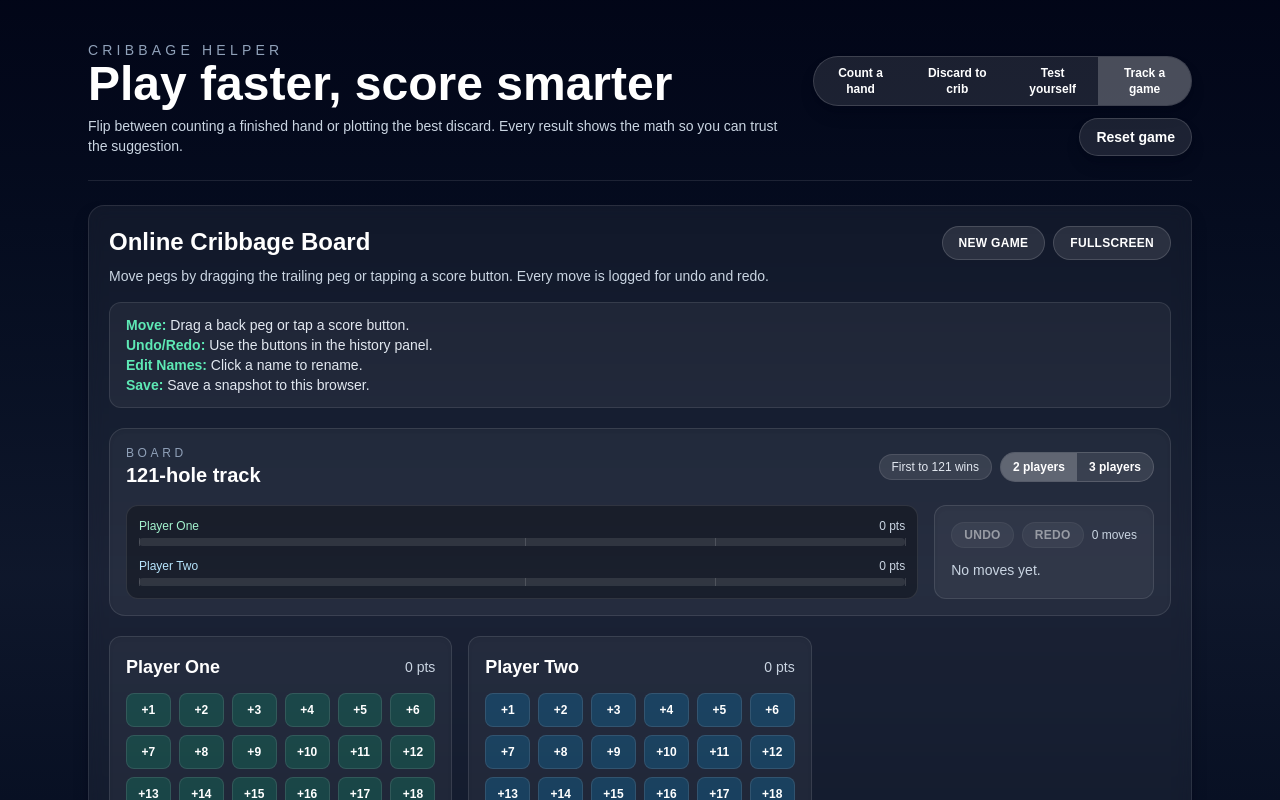
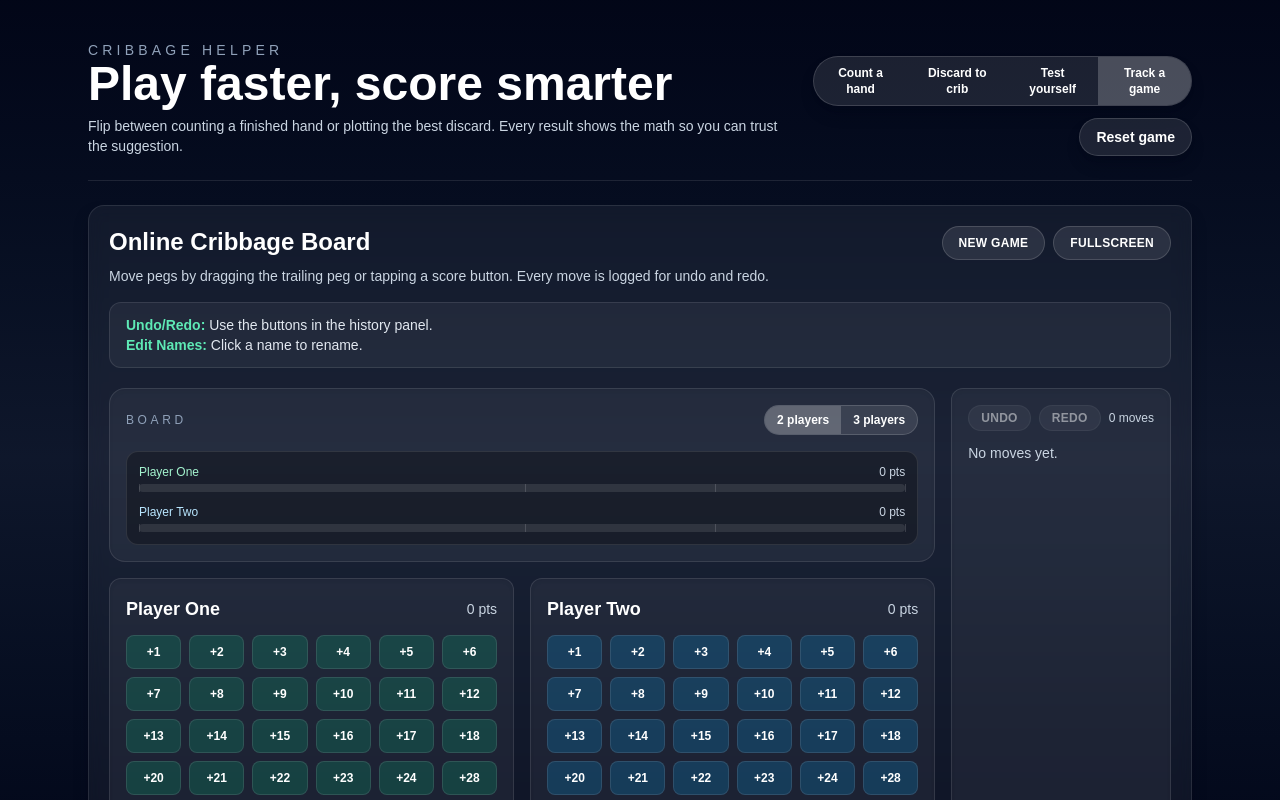
Before and after one commit to kongyim/nextjs-cribbage, a Next.js app: page / in a window 1280 px wide. Both pictures are taken after a click on the button "Track a game". Shown: the top 800 px of the page. Built offline with nearby package versions, Linux system fonts and the light colour scheme.

Commit message:
ADD: update

```diff
--- a/src/app/components/ScoreBoardTab.tsx
+++ b/src/app/components/ScoreBoardTab.tsx
@@ -39,31 +39,7 @@ type StoredState = {
 const TOTAL_POINTS = 121;
 const STORAGE_KEY = "cribbage-board-state";
 const SCORE_BUTTONS = [
-  1,
-  2,
-  3,
-  4,
-  5,
-  6,
-  7,
-  8,
-  9,
-  10,
-  11,
-  12,
-  13,
-  14,
-  15,
-  16,
-  17,
-  18,
-  20,
-  21,
-  22,
-  23,
-  24,
-  28,
-  29,
+  1, 2, 3, 4, 5, 6, 7, 8, 9, 10, 11, 12, 13, 14, 15, 16, 17, 18, 20, 21, 22, 23, 24, 28, 29,
 ];
 const BOARD_SKINS: BoardSkin[] = ["clear", "classic", "bar"];
 
@@ -161,7 +137,6 @@ export function ScoreBoardTab({ onRegisterReset }: Props) {
   const [history, setHistory] = useState<HistoryEntry[]>([]);
   const [currentIndex, setCurrentIndex] = useState(-1);
   const [boardSkin, setBoardSkin] = useState<BoardSkin>("clear");
-  const [lastSavedAt, setLastSavedAt] = useState<number | null>(null);
   const [draggingPlayer, setDraggingPlayer] = useState<PlayerId | null>(null);
   const boardRef = useRef<HTMLDivElement | null>(null);
   const currentIndexRef = useRef(currentIndex);
@@ -169,9 +144,7 @@ export function ScoreBoardTab({ onRegisterReset }: Props) {
   const historyRef = useRef(history);
   const playersRef = useRef(players);
   const lastActionRef = useRef<"add" | "remove" | null>(null);
-  const removedEntriesRef = useRef<{ entry: HistoryEntry; index: number; prevIndex: number }[]>(
-    [],
-  );
+  const removedEntriesRef = useRef<{ entry: HistoryEntry; index: number; prevIndex: number }[]>([]);
   const [removedCount, setRemovedCount] = useState(0);
 
   const boardSlots = useMemo(
@@ -216,8 +189,7 @@ export function ScoreBoardTab({ onRegisterReset }: Props) {
     [],
   );
 
-  const addScore = useCallback(
-    (playerId: PlayerId, points: number) => {
+  const addScore = useCallback((playerId: PlayerId, points: number) => {
     if (points <= 0) return;
 
     const prevPlayers = playersRef.current;
@@ -258,15 +230,11 @@ export function ScoreBoardTab({ onRegisterReset }: Props) {
     });
 
     const nextPlayers = prevPlayers.map((player) =>
-        player.id === playerId
-          ? { ...player, score: newScore, backPegScore: player.score }
-          : player,
+      player.id === playerId ? { ...player, score: newScore, backPegScore: player.score } : player,
     );
     playersRef.current = nextPlayers;
     setPlayers(nextPlayers);
-    },
-    [],
-  );
+  }, []);
 
   const undo = useCallback(() => {
     if (lastActionRef.current === "remove" && removedEntriesRef.current.length > 0) {
@@ -356,9 +324,7 @@ export function ScoreBoardTab({ onRegisterReset }: Props) {
       playerId === "p1" ? "Player One" : playerId === "p2" ? "Player Two" : "Player Three";
     const cleaned = name.trim() || fallbackName;
     setPlayers((prevPlayers) =>
-      prevPlayers.map((player) =>
-        player.id === playerId ? { ...player, name: cleaned } : player,
-      ),
+      prevPlayers.map((player) => (player.id === playerId ? { ...player, name: cleaned } : player)),
     );
     setHistory((prevHistory) =>
       prevHistory.map((entry) =>
@@ -368,9 +334,7 @@ export function ScoreBoardTab({ onRegisterReset }: Props) {
   }, []);
 
   const formatTime = (timestamp: number) =>
-    new Intl.DateTimeFormat("en", { hour: "numeric", minute: "2-digit" }).format(
-      timestamp,
-    );
+    new Intl.DateTimeFormat("en", { hour: "numeric", minute: "2-digit" }).format(timestamp);
 
   const formatSecondsAgo = (timestamp: number) => {
     const seconds = Math.max(0, Math.floor((Date.now() - timestamp) / 1000));
@@ -583,26 +547,21 @@ export function ScoreBoardTab({ onRegisterReset }: Props) {
       </div>
 
       <div className="mt-4 rounded-xl border border-white/10 bg-white/5 px-4 py-3 text-sm text-slate-200">
-        <span className="font-semibold text-emerald-300">Move:</span> Drag a back peg or tap a score button.
-        <br />
-        <span className="font-semibold text-emerald-300">Undo/Redo:</span> Use the buttons in the history panel.
+        <span className="font-semibold text-emerald-300">Undo/Redo:</span> Use the buttons in the
+        history panel.
         <br />
         <span className="font-semibold text-emerald-300">Edit Names:</span> Click a name to rename.
-        <br />
-        <span className="font-semibold text-emerald-300">Save:</span> Save a snapshot to this browser.
       </div>
 
       <div className="mt-5 space-y-5">
+        <div className="flex gap-4">
+          <div className="flex flex-col grow gap-4">
             <div className="rounded-2xl border border-white/10 bg-white/5 p-4 shadow-inner">
               <div className="flex flex-wrap items-center justify-between gap-3">
                 <div>
                   <p className="text-xs uppercase tracking-[0.3em] text-slate-400">Board</p>
-              <h3 className="text-xl font-semibold text-white">121-hole track</h3>
                 </div>
                 <div className="flex flex-wrap items-center gap-2">
-              <div className="rounded-full border border-white/10 bg-white/10 px-3 py-1 text-xs text-slate-200">
-                First to 121 wins
-              </div>
                   <div className="flex overflow-hidden rounded-full border border-white/15 bg-white/10 text-xs font-semibold text-white">
                     <button
                       type="button"
@@ -647,6 +606,47 @@ export function ScoreBoardTab({ onRegisterReset }: Props) {
                     </div>
                   ))}
                 </div>
+              </div>
+            </div>
+
+            <div
+              className={`grid gap-4 ${playerCount === 2 ? "md:grid-cols-2" : "md:grid-cols-3"}`}
+            >
+              {players.map((player) => (
+                <div
+                  key={`${player.id}-controls`}
+                  className={`rounded-xl border border-white/10 bg-white/5 p-4 shadow-inner ${PLAYER_STYLES[player.id].border}`}
+                >
+                  <div className="flex items-center justify-between">
+                    <input
+                      value={player.name}
+                      onChange={(event) => handleNameChange(player.id, event.target.value)}
+                      className="w-full bg-transparent text-lg font-semibold text-white outline-none"
+                    />
+                    <div className="ml-3 text-sm text-slate-300 whitespace-nowrap">
+                      {player.score} pts
+                    </div>
+                  </div>
+                  <div className="mt-3 grid grid-cols-6 gap-2">
+                    {SCORE_BUTTONS.map((value) => (
+                      <button
+                        type="button"
+                        key={`${player.id}-score-${value}`}
+                        onClick={() => addScore(player.id, value)}
+                        disabled={!!winner}
+                        className={`rounded-lg border border-white/10 px-2 py-2 text-xs font-semibold text-white ${
+                          PLAYER_STYLES[player.id].button
+                        } disabled:cursor-not-allowed disabled:opacity-50`}
+                      >
+                        +{value}
+                      </button>
+                    ))}
+                  </div>
+                </div>
+              ))}
+            </div>
+          </div>
+
           <div className="rounded-xl border border-white/10 bg-white/5 p-4 shadow-inner lg:order-2">
             <div className="flex items-center gap-2">
               <button
@@ -665,12 +665,14 @@ export function ScoreBoardTab({ onRegisterReset }: Props) {
               >
                 Redo
               </button>
-                <span className="text-xs text-slate-300 whitespace-nowrap">{history.length} moves</span>
+              <span className="text-xs text-slate-300 whitespace-nowrap">
+                {history.length} moves
+              </span>
             </div>
             {history.length === 0 ? (
               <p className="mt-3 text-sm text-slate-300">No moves yet.</p>
             ) : (
-                <ul className="mt-3 max-h-[280px] space-y-2 overflow-y-auto pr-1">
+              <ul className="mt-3 max-h-full space-y-2 overflow-y-auto pr-1">
                 {[...history].reverse().map((entry, idx) => {
                   const actualIndex = history.length - 1 - idx;
                   const isUndone = actualIndex > currentIndex;
@@ -710,83 +712,6 @@ export function ScoreBoardTab({ onRegisterReset }: Props) {
           </div>
         </div>
       </div>
-
-        <div className="grid gap-4 lg:grid-cols-3">
-          {players.map((player) => (
-            <div
-              key={`${player.id}-controls`}
-              className={`rounded-xl border border-white/10 bg-white/5 p-4 shadow-inner ${PLAYER_STYLES[player.id].border}`}
-            >
-              <div className="flex items-center justify-between">
-                <input
-                  value={player.name}
-                  onChange={(event) => handleNameChange(player.id, event.target.value)}
-                  className="w-full bg-transparent text-lg font-semibold text-white outline-none"
-                />
-                <div className="ml-3 text-sm text-slate-300 whitespace-nowrap">{player.score} pts</div>
-              </div>
-              <div className="mt-3 grid grid-cols-6 gap-2">
-                {SCORE_BUTTONS.map((value) => (
-                  <button
-                    type="button"
-                    key={`${player.id}-score-${value}`}
-                    onClick={() => addScore(player.id, value)}
-                    disabled={!!winner}
-                    className={`rounded-lg border border-white/10 px-2 py-2 text-xs font-semibold text-white ${
-                      PLAYER_STYLES[player.id].button
-                    } disabled:cursor-not-allowed disabled:opacity-50`}
-                  >
-                    +{value}
-                  </button>
-                ))}
-              </div>
-            </div>
-          ))}
-        </div>
-
-        <div className="grid gap-4 lg:grid-cols-2">
-          <div className="rounded-xl border border-white/10 bg-white/5 p-4 shadow-inner">
-            <h4 className="text-lg font-semibold text-white">Save for later</h4>
-            <p className="mt-2 text-sm text-slate-300">
-              Save the current board to your browser. This auto-saves after every move.
-            </p>
-            <button
-              type="button"
-              onClick={handleSave}
-              className="mt-3 rounded-full border border-white/10 bg-white/10 px-4 py-2 text-xs font-semibold uppercase tracking-wide text-white hover:bg-white/20"
-            >
-              Save game
-            </button>
-            <div className="mt-2 text-xs text-slate-300">
-              {lastSavedAt ? `Last saved at ${formatTime(lastSavedAt)}.` : "No saves yet."}
-            </div>
-          </div>
-
-          <div className="rounded-xl border border-white/10 bg-white/5 p-4 shadow-inner">
-            <h4 className="text-lg font-semibold text-white">Board style</h4>
-            <div className="mt-3 flex flex-wrap gap-2 text-xs font-semibold uppercase tracking-wide text-white">
-              {BOARD_SKINS.map((skin) => (
-                <label
-                  key={skin}
-                  className={`flex items-center gap-2 rounded-full border border-white/10 px-3 py-1.5 ${
-                    boardSkin === skin ? "bg-white/20" : "bg-white/10"
-                  }`}
-                >
-                  <input
-                    type="radio"
-                    name="board-skin"
-                    value={skin}
-                    checked={boardSkin === skin}
-                    onChange={() => setBoardSkin(skin)}
-                    className="accent-emerald-300"
-                  />
-                  {skin}
-                </label>
-              ))}
-            </div>
-          </div>
-        </div>
-      </div>
     </div>
   );
 }
```
Lines whose indentation alone changed are shown as unchanged.
